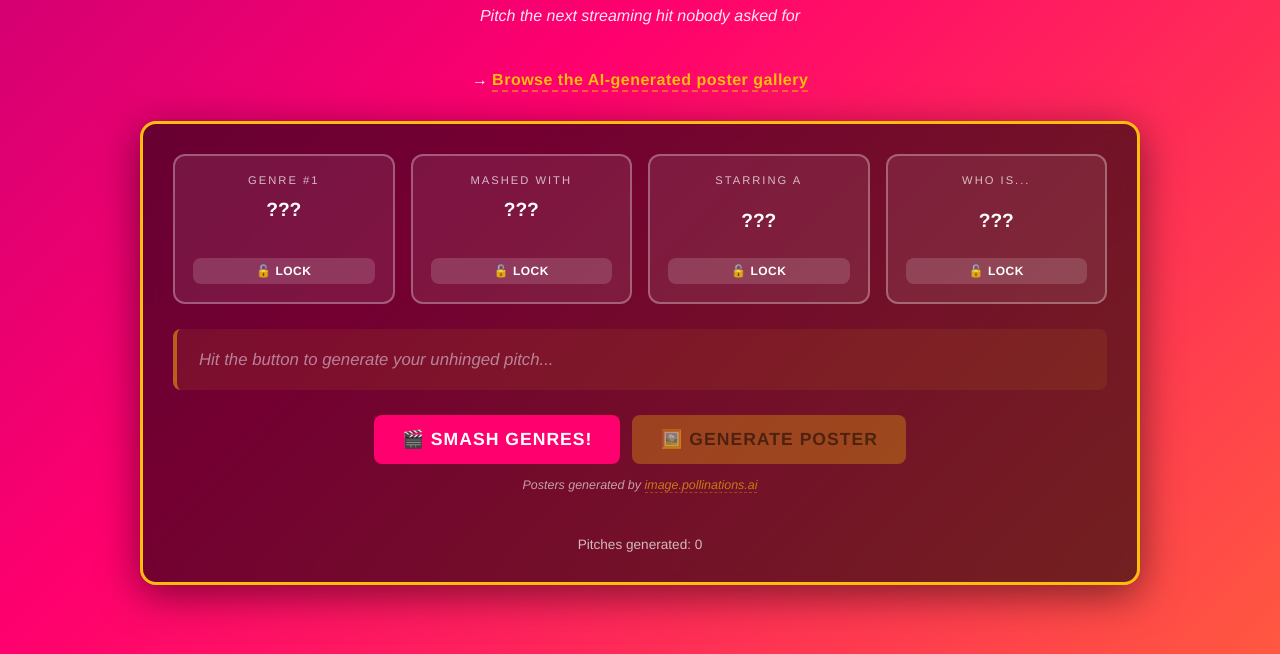
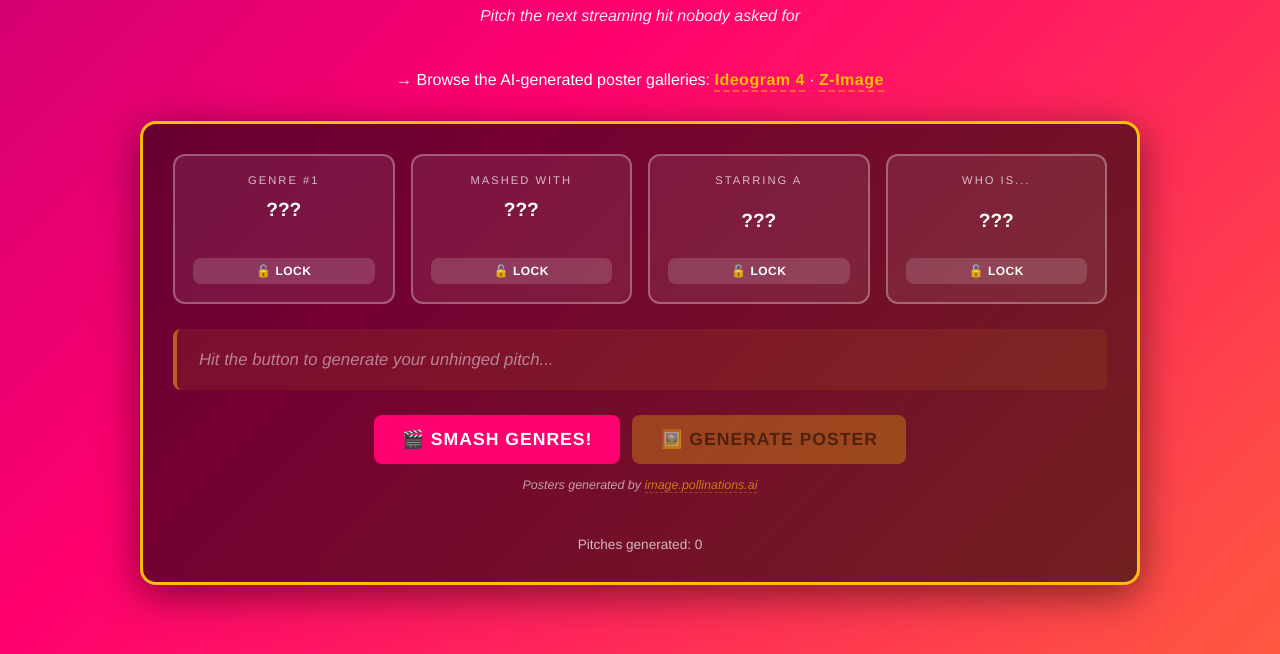
Before and after one commit to danhammo6/one-offs, a plain HTML site: page genre-masher-prompts/index.html in a window 1280 px wide. Shown: the part 146-800 px from the top of the page. Drawn offline with Linux system fonts and the light colour scheme.

Commit message:
Update index.html gallery link for per-backend galleries
The single mashups.html no longer exists; link to both
mashups_ideogram4.html and mashups_zimage.html instead.

```diff
--- a/genre-masher-prompts/index.html
+++ b/genre-masher-prompts/index.html
@@ -236,7 +236,7 @@
   <div class="breadcrumb"><a href="../">&larr; one-offs</a></div>
   <h1>Genre Masher 3000</h1>
   <div class="tagline">Pitch the next streaming hit nobody asked for</div>
-  <div class="gallery-link">&rarr; <a href="mashups.html">Browse the AI-generated poster gallery</a></div>
+  <div class="gallery-link">&rarr; Browse the AI-generated poster galleries: <a href="mashups_ideogram4.html">Ideogram 4</a> &middot; <a href="mashups_zimage.html">Z-Image</a></div>
 
   <div class="container">
     <div class="slots">
```
